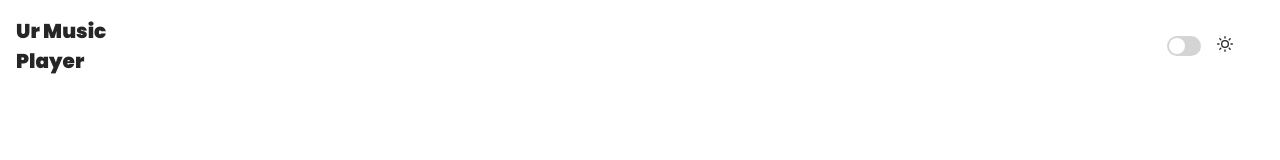
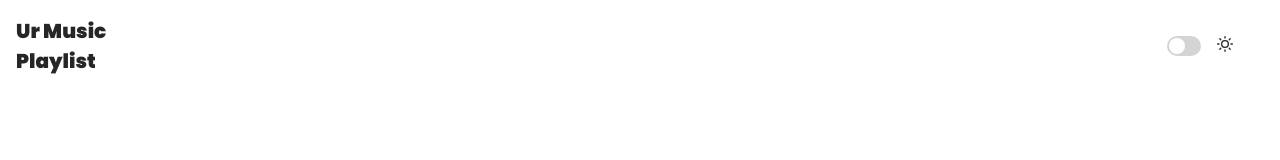
Before and after one commit to alfarotama/final-project-gg, a React (Create React App) app: page / in a window 1280 px wide. Shown: the top 160 px of the page. Built offline with nearby package versions, Linux system fonts and the light colour scheme.

Commit message:
modified: header and landing page

```diff
--- a/src/components/header.tsx
+++ b/src/components/header.tsx
@@ -23,7 +23,7 @@ const Header = () => {
 					href="/"
 					_hover={{ opacity: 0.8 }}
 				>
-					Ur Music Player
+					Ur Music Playlist
 				</Link>
 			</Center>
 			<Center minW={"100%"}>
--- a/src/pages/landing.tsx
+++ b/src/pages/landing.tsx
@@ -43,7 +43,7 @@ const Landing = () => {
 					</Box>
 				</Flex>
 				<Center>
-					<Image src={"https://picsum.photos/500"} />
+					<Image src="/ump.png" />
 				</Center>
 			</Grid>
 			<Center
```
Also changed, not shown: public/ump.png (renamed from src/images/ump.png).
